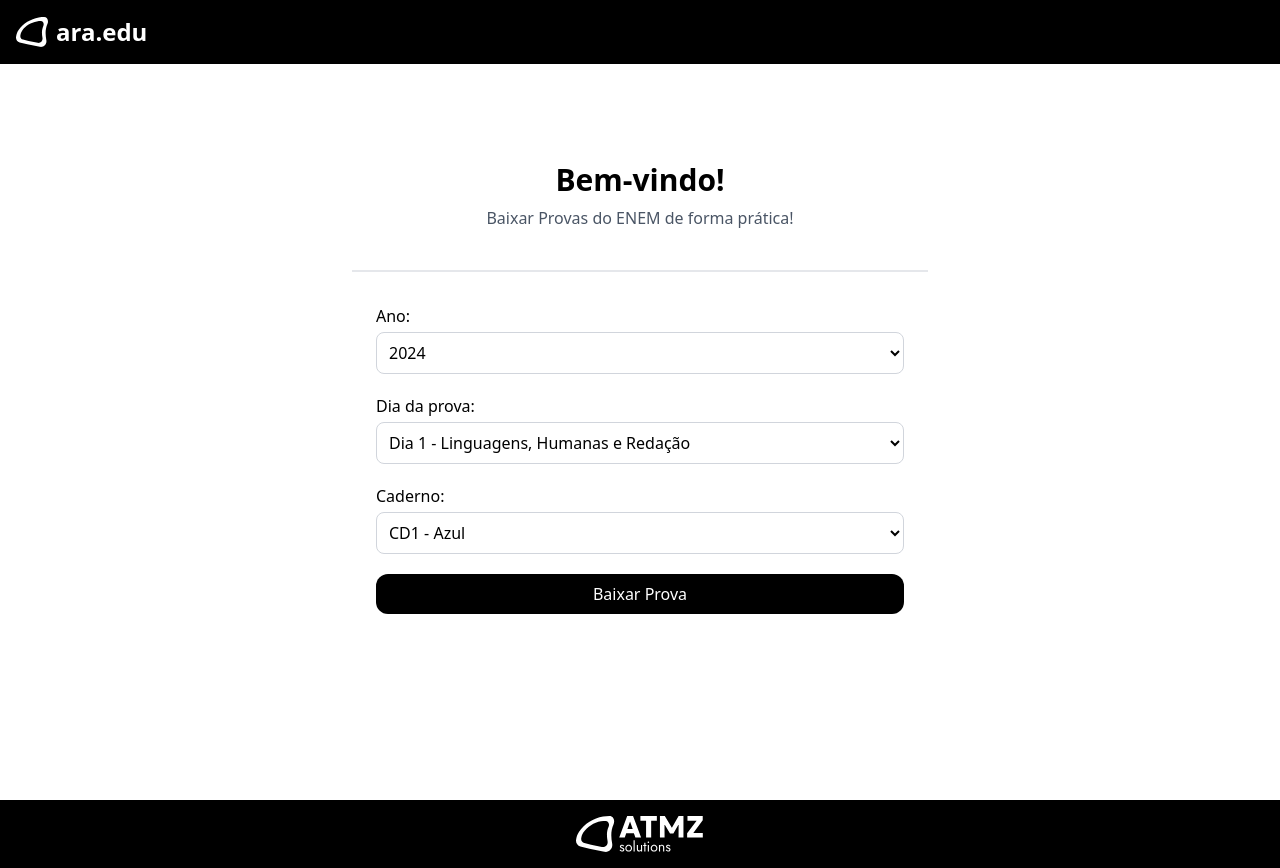
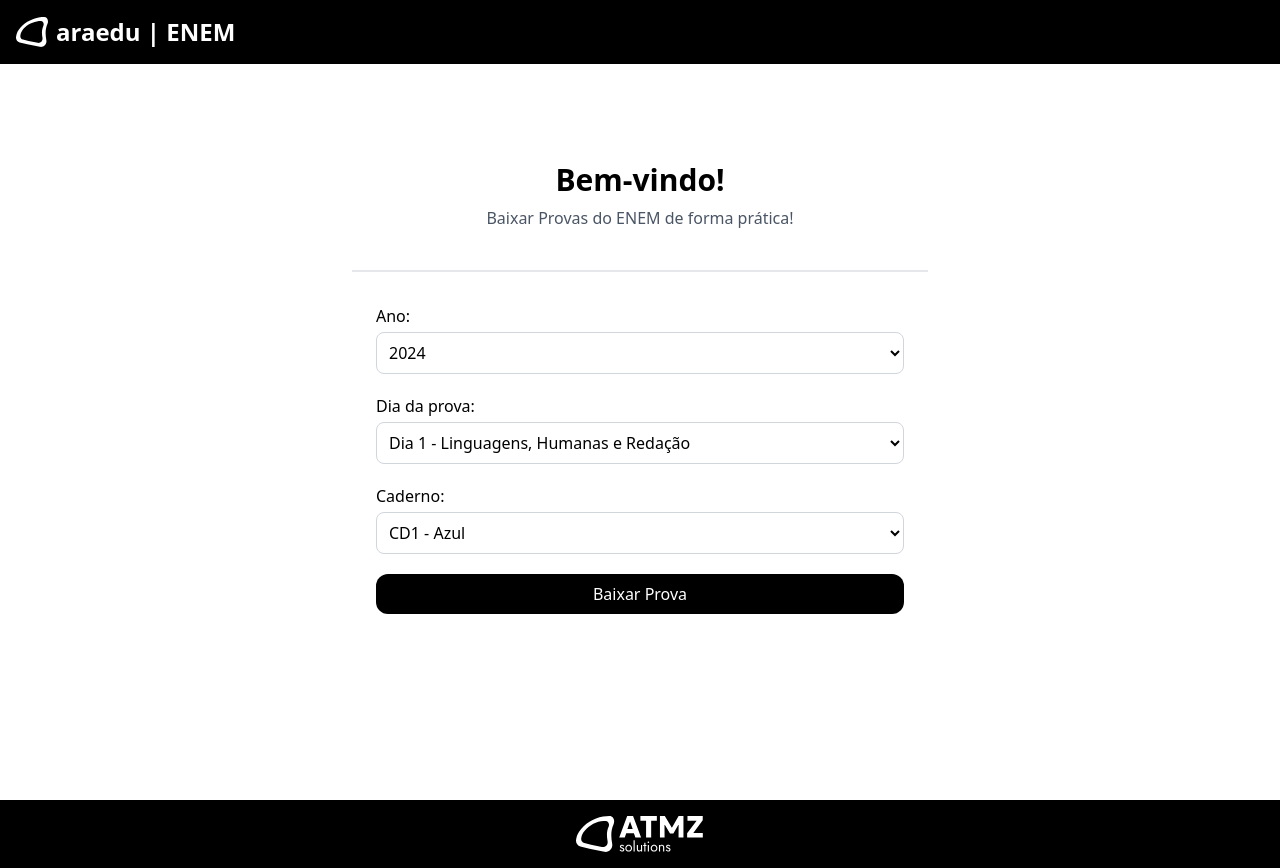
Before and after one commit to ATMZSolutions/ara-edu, a React (Vite) app: page / in a window 1280 px wide. Built offline with nearby package versions, Linux system fonts and the light colour scheme.

Commit message:
fix: navegação para home

```diff
--- a/src/components/layout/AppHeader.tsx
+++ b/src/components/layout/AppHeader.tsx
@@ -11,7 +11,7 @@ const AppHeader = ({ userType }: AppHeaderProps) => {
     const [isMenuOpen, setIsMenuOpen] = useState(false); // Estado para controlar a visibilidade do menu hamburguer
     const headers = {
         admin: "ara.admin.edu",
-        aluno: "ara.edu",
+        aluno: "araedu | ENEM",
     };
 
     const handleMenuToggle = () => {
@@ -26,7 +26,7 @@ const AppHeader = ({ userType }: AppHeaderProps) => {
             { label: "Gerenciar Alunos", link: "/gerenciar-alunos" },
         ],
         aluno: [
-            { label: "Home", link: "/home" },
+            { label: "Home", link: "/" },
             { label: "Simulados", link: "/simulados" },
         ],
     };
```
